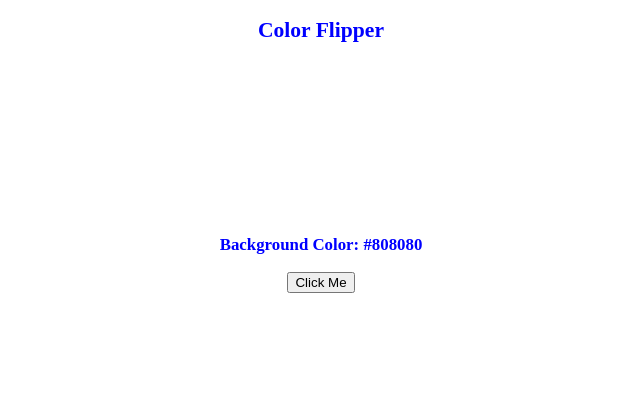
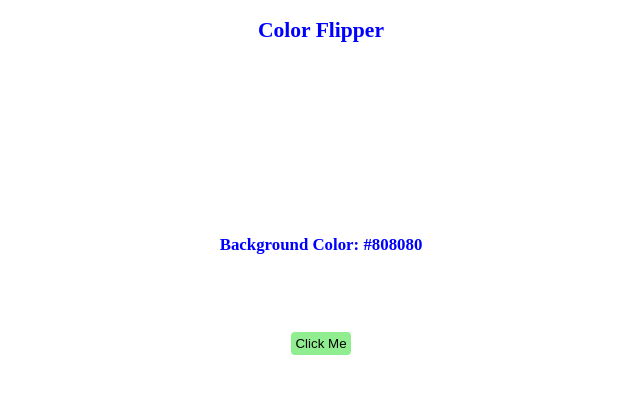
Before and after one commit to danmaraba/color-flipper-random, a plain HTML site: page index.html in a window 1280 px wide. Shown: the whole page, without its empty margins (319-959 px from the left). Drawn offline with Linux system fonts and the light colour scheme.

Commit message:
added a new div with a classname of background

```diff
--- a/index.css
+++ b/index.css
@@ -1,6 +1,8 @@
 body{
     background:white;
     font-size:0.9rem;
+    text-align:center;
+    justify-content:center;
 }
 
 .navbar{
@@ -14,3 +16,13 @@ body{
     margin-top:12rem;
     color:blue;
 }
+
+
+.btn{
+    border-style:none;
+    margin-top:60px;
+    border-radius:4px;
+    padding:4px;
+    background-color:#90EE90;
+    cursor:pointer;
+}
--- a/index.html
+++ b/index.html
@@ -12,7 +12,9 @@
             <h2>Color Flipper</h2>
         </div>
         <div class="background-items">
-            <h3>Background Color: <span class="color">#808080</span></h3>
+            <div class="background">
+                <h3>Background Color: <span class="color">#808080</span></h3>
+            </div>
             <button class="btn" id="btn-id">Click Me</button>
         </div>
     </nav>
```
